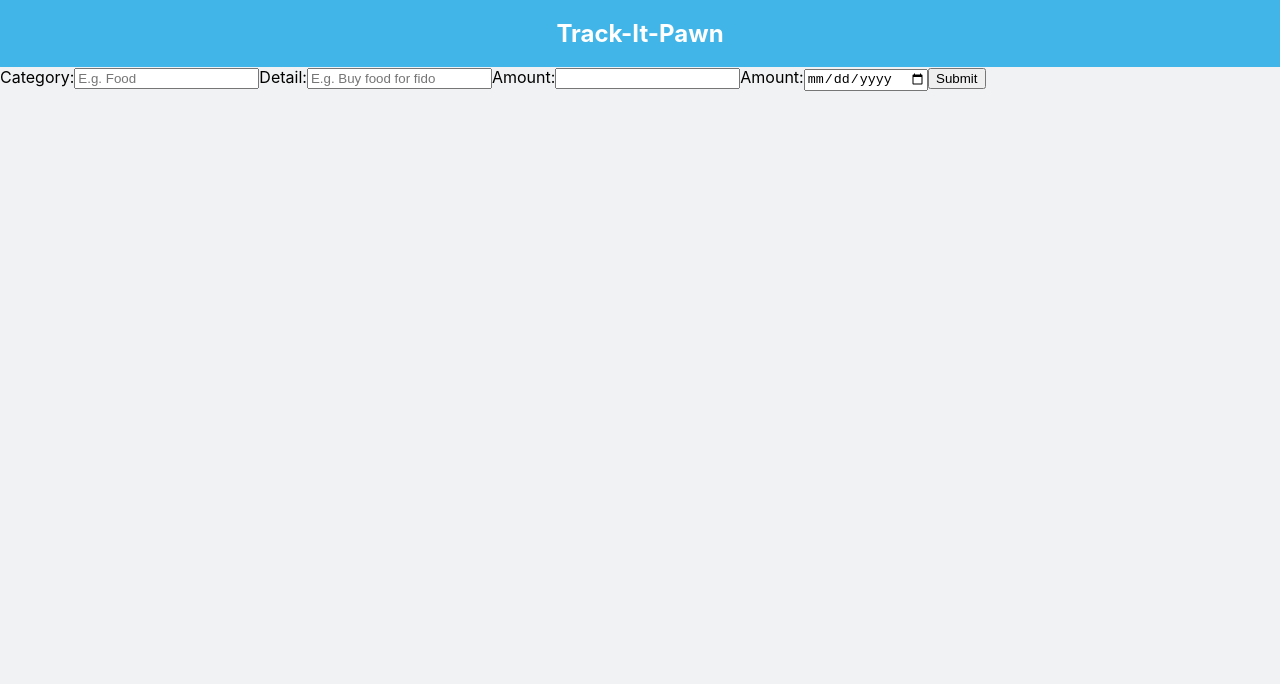
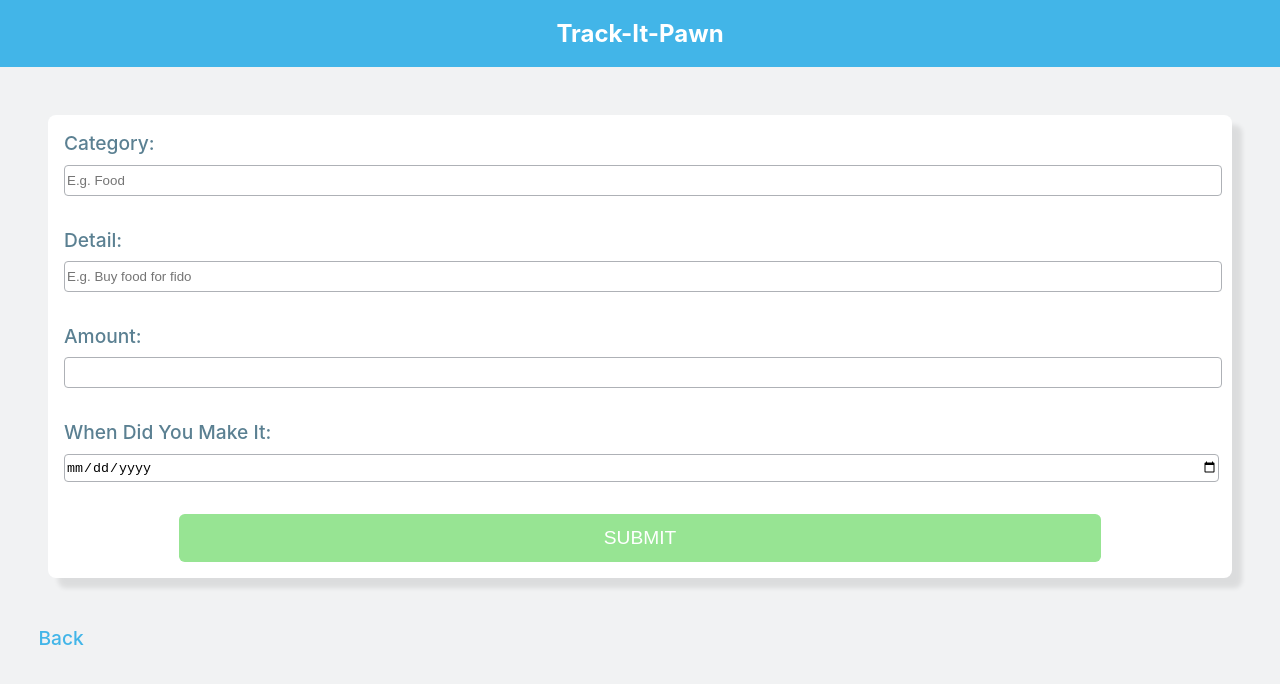
Before and after one commit to ricardomonte/tracker-it-pawn, a React (Create React App) app: page /create_expense in a window 1280 px wide. Shown: the top 684 px of the page. Built offline with nearby package versions, Linux system fonts and the light colour scheme.

Commit message:
Fix expense form

```diff
--- a/src/container/ExpenseForm.js
+++ b/src/container/ExpenseForm.js
@@ -1,8 +1,9 @@
 import React, { useState, useEffect, useRef } from 'react';
 import { connect } from 'react-redux';
-import { useHistory } from 'react-router-dom';
+import { useHistory, Link } from 'react-router-dom';
 import PropTypes from 'prop-types';
 import { createExpense } from '../actions/expensesActions';
+import TrackerStyle from '../styles/Forms.module.css';
 
 const useDidUpdate = (callback, deps) => {
   const hasMount = useRef(false);
@@ -41,12 +42,11 @@ const ExpenseForm = ({ expenseCreate, expenseSuccess }) => {
     setExpense(updateExpense);
   };
 
-  const handleValidation = (event) => {
+  const handleValidation = () => {
     if (expense.category === '' || expense.detail === '' || expense.amount === '') {
       setInvalidform(true);
       return;
     }
-    event.preventDefault();
     const amountNumeric = parseInt(expense.amount, 10);
     setExpense({ ...expense, amount: amountNumeric });
     expenseCreate(expense);
@@ -57,31 +57,40 @@ const ExpenseForm = ({ expenseCreate, expenseSuccess }) => {
   };
 
   return (
-    <div>
-      <form>
-        <label htmlFor="category">
+    <div className={TrackerStyle.containerTotal}>
+      <form className={TrackerStyle.container}>
+        <label htmlFor="category" className={TrackerStyle.label}>
           Category:
-          <input id="category" type="text" value={expense.category} name="category" onChange={handleChange} placeholder="E.g. Food" />
+          <input className={TrackerStyle.inputs} id="category" type="text" value={expense.category} name="category" onChange={handleChange} placeholder="E.g. Food" />
         </label>
-        <label htmlFor="detail">
+        <label htmlFor="detail" className={TrackerStyle.label}>
           Detail:
-          <input id="detail" type="text" value={expense.detail} name="detail" onChange={handleChange} placeholder="E.g. Buy food for fido" />
+          <input className={TrackerStyle.inputs} id="detail" type="text" value={expense.detail} name="detail" onChange={handleChange} placeholder="E.g. Buy food for fido" />
         </label>
-        <label htmlFor="amount">
+        <label htmlFor="amount" className={TrackerStyle.label}>
           Amount:
-          <input id="amount" type="number" value={expense.amount} name="amount" onChange={handleChange} />
+          <input className={TrackerStyle.inputs} id="amount" type="number" value={expense.amount} name="amount" onChange={handleChange} />
         </label>
-        <label htmlFor="datePayment">
-          Amount:
-          <input id="datePayment" type="date" value={expense.datePayment} name="datePayment" onChange={handleChange} />
+        <label htmlFor="datePayment" className={TrackerStyle.label}>
+          When did you make it:
+          <input className={TrackerStyle.inputs} id="datePayment" type="date" value={expense.datePayment} name="datePayment" onChange={handleChange} />
         </label>
-        <button type="submit" onClick={handleValidation}>Submit</button>
+        <button type="button" onClick={handleValidation} className={TrackerStyle.btn}>Submit</button>
       </form>
       {
       invalidForm
-        ? <div onMouseOver={handleSpan} onFocus={handleSpan}>invalid formw</div>
+        ? (
+          <div
+            onMouseOver={handleSpan}
+            onFocus={handleSpan}
+            className={TrackerStyle.invalid}
+          >
+            invalid form
+          </div>
+        )
         : <div />
       }
+      <Link to="/profile" className={TrackerStyle.back}>Back</Link>
     </div>
   );
 };
```
